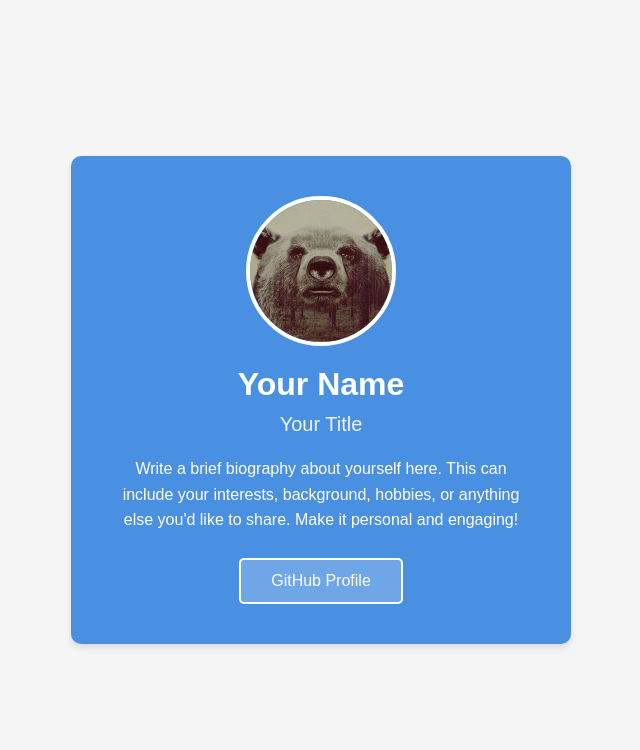
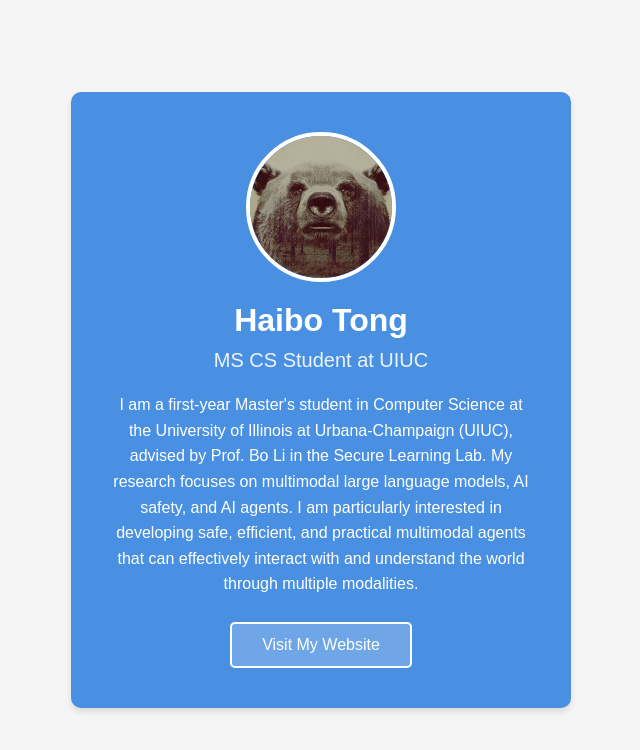
Before and after one commit to EchoRaven/mp0, a website built with webpack: page src/index.html in a window 1280 px wide. Shown: the whole page, without its empty margins (319-959 px from the left). Built offline with nearby package versions, Linux system fonts and the light colour scheme.

Commit message:
Update personal information - Haibo Tong

```diff
--- a/src/index.html
+++ b/src/index.html
@@ -11,14 +11,15 @@
 <body>
   <div class="card">
     <img src="assets/image.jpg" alt="Profile Picture" />
-    <h1>Your Name</h1>
-    <h2>Your Title</h2>
+    <h1>Haibo Tong</h1>
+    <h2>MS CS Student at UIUC</h2>
     <p>
-      Write a brief biography about yourself here. This can include your interests,
-      background, hobbies, or anything else you'd like to share. Make it personal
-      and engaging!
+      I am a first-year Master's student in Computer Science at the University of Illinois at Urbana-Champaign (UIUC),
+      advised by Prof. Bo Li in the Secure Learning Lab. My research focuses on multimodal large language models,
+      AI safety, and AI agents. I am particularly interested in developing safe, efficient, and practical multimodal
+      agents that can effectively interact with and understand the world through multiple modalities.
     </p>
-    <a href="https://github.com/your-username" target="_blank">GitHub Profile</a>
+    <a href="https://echoraven.github.io/Haibo.github.io/" target="_blank">Visit My Website</a>
   </div>
 
   <script src="bundle.js" type="text/javascript"></script>
```
